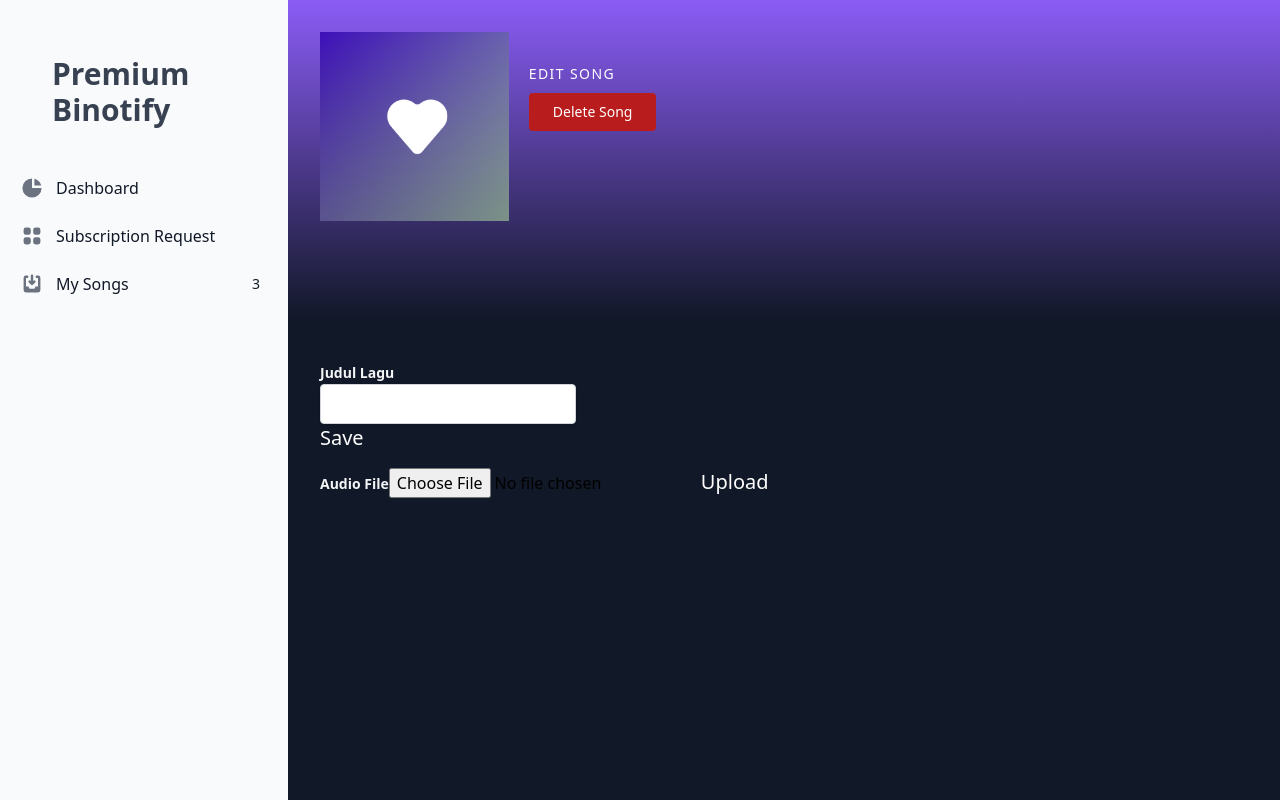
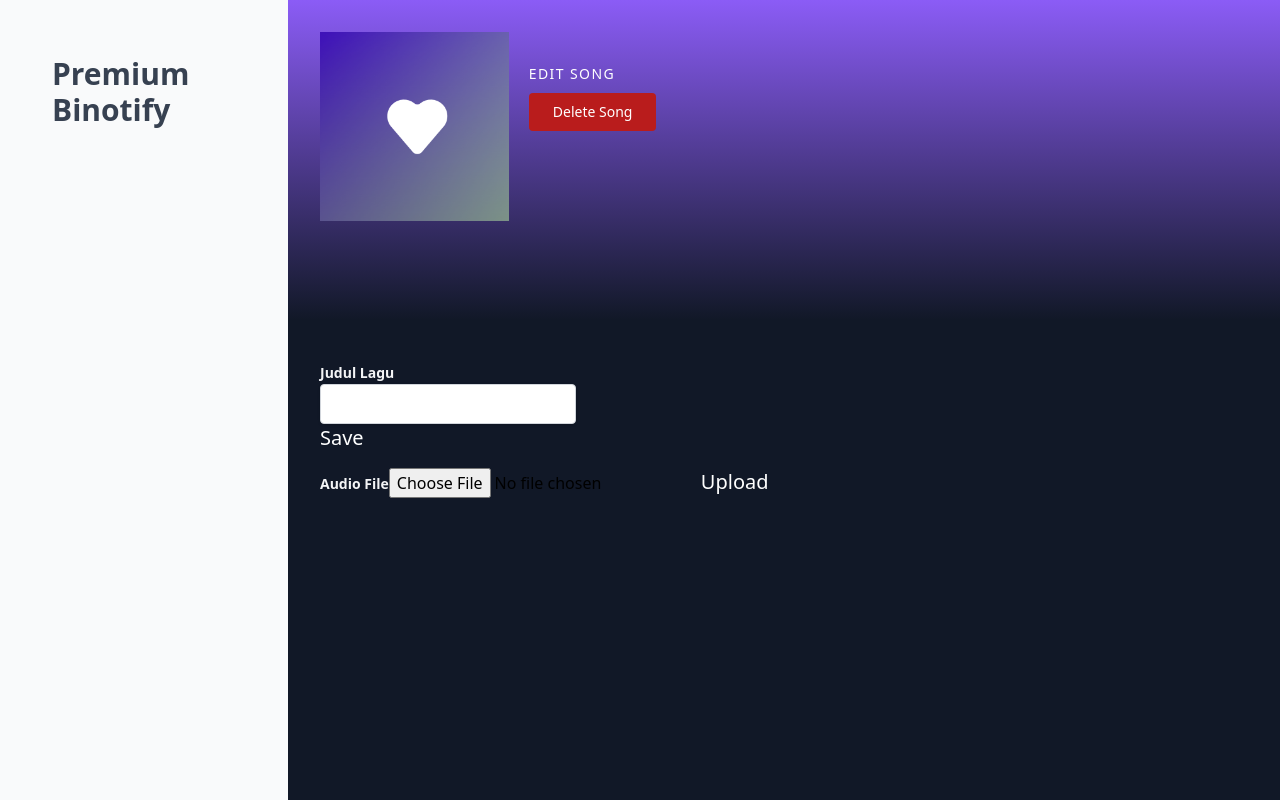
Before and after one commit to leoniantoinette/binotify-premium-app, a React (Create React App) app: page /songs/1 in a window 1280 px wide. Built offline with nearby package versions, Linux system fonts and the light colour scheme; no server answers.

Commit message:
redirect page for admin and artist

```diff
--- a/src/components/Navbar.jsx
+++ b/src/components/Navbar.jsx
@@ -1,6 +1,18 @@
-import React from "react";
+import React, { useEffect, useState } from "react";
+import Axios from "axios";
 
 const Navbar = () => {
+  const [role, setRole] = useState("");
+
+  Axios.defaults.withCredentials = true;
+  useEffect(() => {
+    Axios.get("http://localhost:3001/login").then((response) => {
+      if (response.data.loggedIn === true) {
+        setRole(response.data.user[0].isAdmin);
+      }
+    });
+  }, []);
+
   return (
     <aside className="w-72 fixed top-0 bottom-0 ">
       <div className="overflow-y-auto py-4 px-3 bg-gray-50  dark:bg-gray-900 h-full">
@@ -8,25 +20,9 @@ const Navbar = () => {
           Premium Binotify
         </h1>
         <ul className="space-y-2">
-          <li>
-            <a
-              href="#"
-              className="flex items-center p-2 text-base font-normal text-gray-900 rounded-lg dark:text-white hover:bg-gray-100 dark:hover:bg-gray-700"
-            >
-              <svg
-                aria-hidden="true"
-                className="w-6 h-6 text-gray-500 transition duration-75 dark:text-gray-400 group-hover:text-gray-900 dark:group-hover:text-white"
-                fill="currentColor"
-                viewBox="0 0 20 20"
-                xmlns="http://www.w3.org/2000/svg"
-              >
-                <path d="M2 10a8 8 0 018-8v8h8a8 8 0 11-16 0z"></path>
-                <path d="M12 2.252A8.014 8.014 0 0117.748 8H12V2.252z"></path>
-              </svg>
-              <span className="ml-3">Dashboard</span>
-            </a>
-          </li>
-          <li>
+          {
+            role === 1 &&
+            <li>
             <a
               href="#"
               className="flex items-center p-2 text-base font-normal text-gray-900 rounded-lg dark:text-white hover:bg-gray-100 dark:hover:bg-gray-700"
@@ -45,6 +41,9 @@ const Navbar = () => {
               </span>
             </a>
           </li>
+          }
+          {
+            role === 0 &&
           <li>
             <a
               href="#"
@@ -66,6 +65,7 @@ const Navbar = () => {
               </span>
             </a>
           </li>
+          }
         </ul>
       </div>
     </aside>
--- a/src/pages/MySongs.jsx
+++ b/src/pages/MySongs.jsx
@@ -12,6 +12,7 @@ const MySongs = () => {
   const PHP_PATH = "http://localhost:8080/src/php/song/editPremiumSong.php";
   const [idUser, setId] = useState("");
   const [usern,setUser] = useState("");
+  const [role, setRole] = useState("");
   const navigate = useNavigate();
   const logout = () => {
     localStorage.removeItem("user");
@@ -26,6 +27,7 @@ const MySongs = () => {
         if (response.data.loggedIn === true) {
           setId(response.data.user[0].user_id);
           setUser(response.data.user[0].username);
+          setRole(response.data.user[0].isAdmin);
           console.log(response.data.user[0].user_id);
           axios
             .get(
@@ -96,6 +98,7 @@ const MySongs = () => {
   };
 
   return (
+    role === 0 &&
     <div className="min-h-screen">
       <Navbar />
       <div className="pl-72 w-full h-full flex flex-col bg-gray-900">
--- a/src/pages/SubscriptionReq.jsx
+++ b/src/pages/SubscriptionReq.jsx
@@ -11,7 +11,8 @@ class SubscriptionReq extends Component {
       currentPage: 1,
       listSubscription: [],
       loading: null,
-      postsPerPage: 10
+      postsPerPage: 10,
+      role: 1,
     };
 
   }
@@ -22,6 +23,11 @@ class SubscriptionReq extends Component {
     axios.get("http://localhost:3001/api/list-subscription").then((response) => {
       this.setState({ listSubscription: response.data });
       this.setState({ loading: false });
+    });
+    axios.get("http://localhost:3001/login").then((response) => {
+      if (response.data.loggedIn === true) {
+        this.setState({ role: response.data.user[0].isAdmin});
+      }
     });
   }
 
@@ -36,6 +42,7 @@ class SubscriptionReq extends Component {
     const indexOfLastPost = this.state.currentPage * this.state.postsPerPage;
     const indexOfFirstPost = indexOfLastPost - this.state.postsPerPage;
     const currentPosts = this.state.listSubscription.slice(indexOfFirstPost, indexOfLastPost);
+    const role = this.state.role;
 
     const pageNumbers = []
     for (let i = 1; i <= Math.ceil(this.state.listSubscription.length / this.state.postsPerPage); i++) {
@@ -78,6 +85,7 @@ class SubscriptionReq extends Component {
     }
 
     return (
+      role === 1 &&
       <div className="min-h-screen">
         <Navbar />
         <div className="pl-72 w-full h-full flex flex-col bg-gray-900">
```
